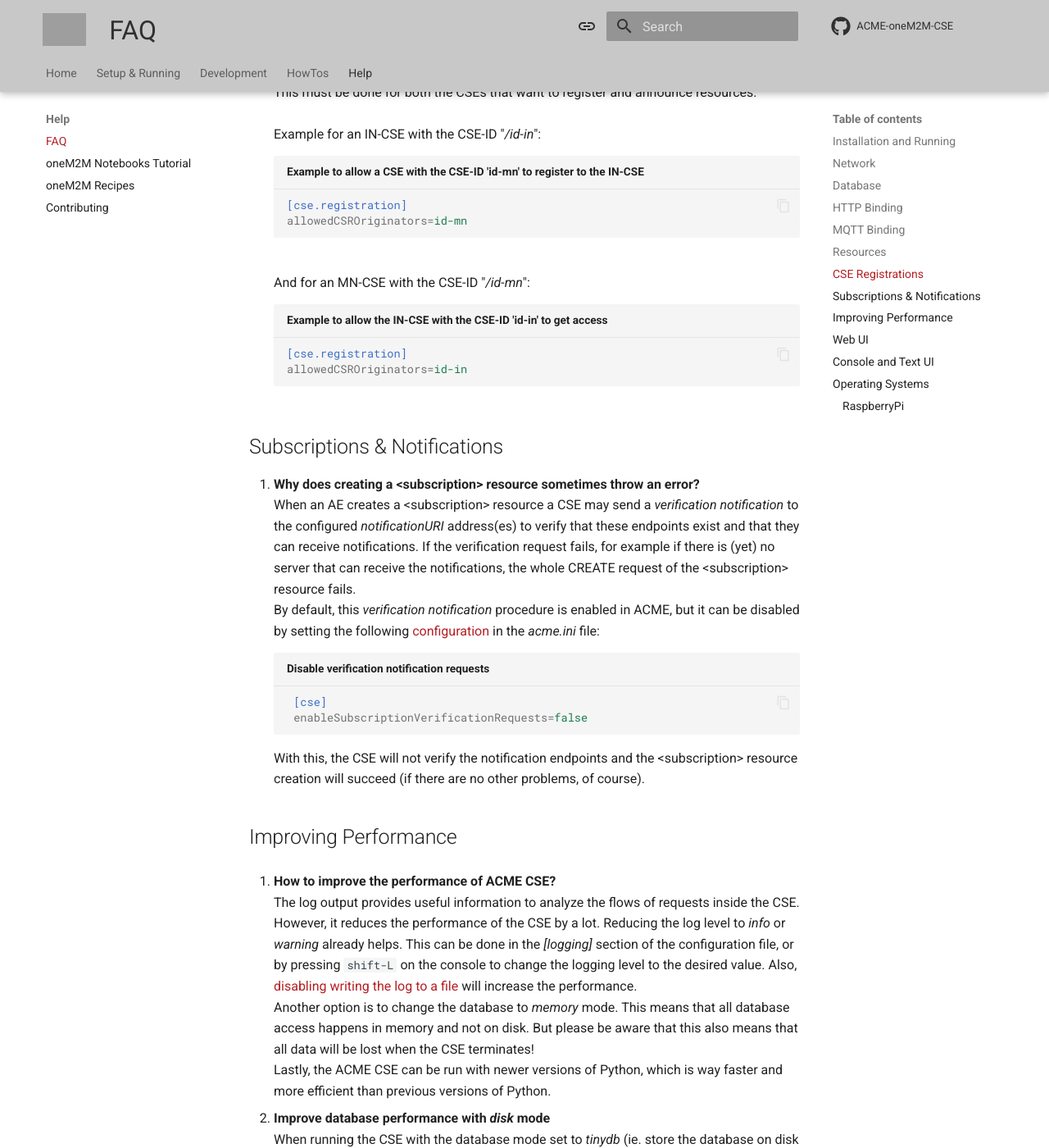
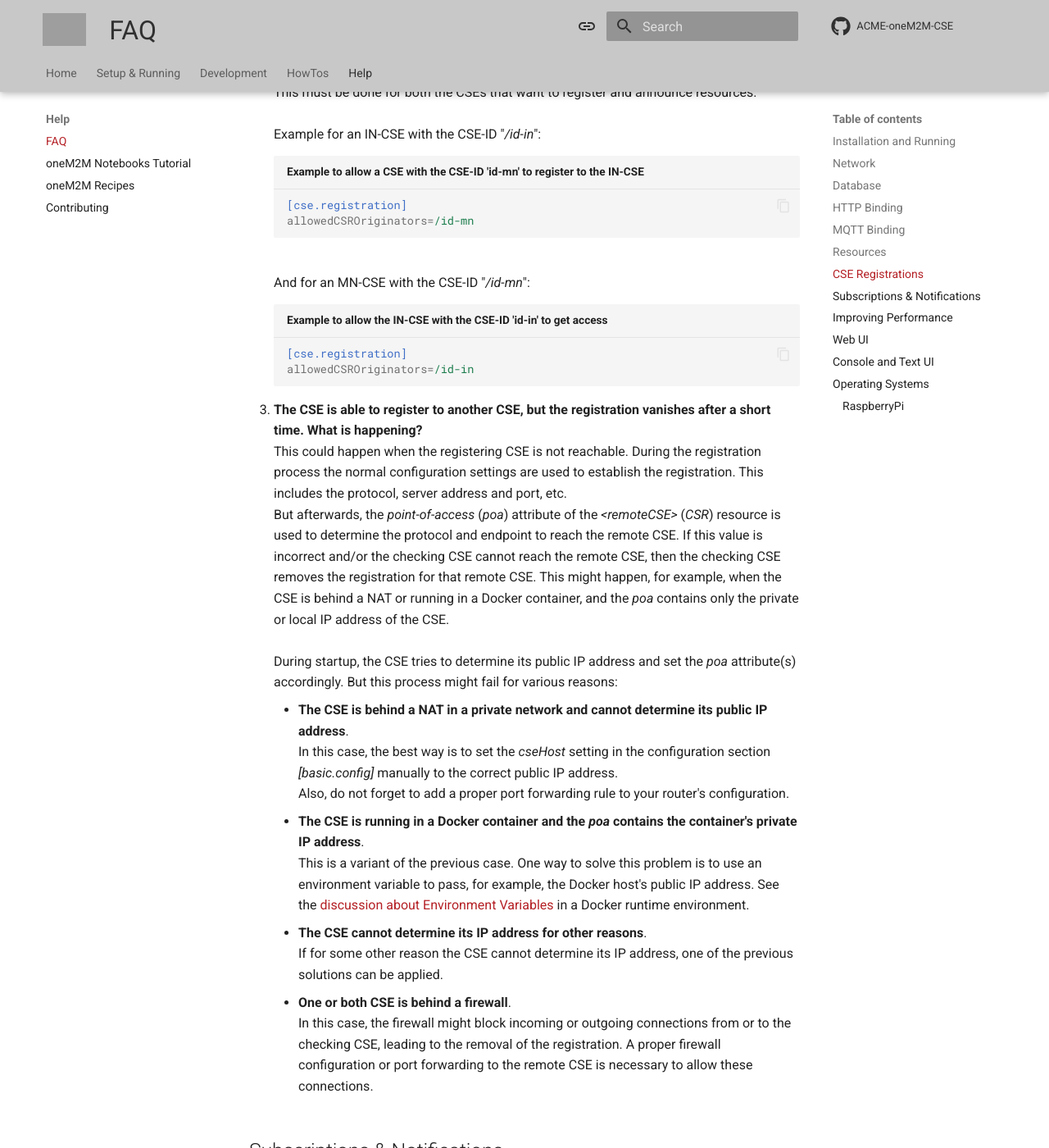
Before and after one commit to ankraft/ACME-oneM2M-CSE-mkdocs, an MkDocs documentation site: the page built from docs/help/FAQ.md, in a window 1280 px wide and 1400 px high, scrolled down 3324 px. Shown: the whole window at 82% size. Built offline with MkDocs 1.6.1 and Material for MkDocs 9.7.7, drawn with Linux system fonts in a browser that asks for light colours; comment, search, counter and statistics services are not loaded; grey boxes are pictures that could not be loaded.

Commit message:
Added FAQ discussion on IP address problems after registration

````diff
--- a/docs/help/FAQ.md
+++ b/docs/help/FAQ.md
@@ -80,9 +80,10 @@
 	This behaviour can be disabled by setting the configuration setting [`[cse.registration].checkLiveliness`](../setup/Configuration-cse.md#cse-registration) to *false*.
 	The check interval can be configured with the [`[cse.registration].checkInterval`](../setup/Configuration-cse.md#cse-registration) setting.
 
+
 1. **Why does my CSE not register to another CSE or announce resources?**
    One problem could be that the CSE has no access rights to register to the target CSE. To solve this, the CSE's originator (ie. the CSE's CSE-ID, for example "/id-mn") must be added to the target CSE's configuration file. The configuration section [cse.registration] has a setting *allowedCSROriginators*, which is a comma separated list of originators. Add the registering CSE's
-   CSE-ID (**without a leading slash!**) to this configuration section to allow access for this originator.
+   CSE-ID in ^^absolute^^{title="e.g. //MySP/id-in"} or ^^SP-relative^^{title="e.g. /id-in"} format to this configuration section to allow access for this originator.
    <br/>
    This must be done for both the CSEs that want to register and announce resources.
    </br>
@@ -90,16 +91,31 @@
 
 	```ini title="Example to allow a CSE with the CSE-ID 'id-mn' to register to the IN-CSE"
 	[cse.registration]
-	allowedCSROriginators=id-mn
+	allowedCSROriginators=/id-mn
 	```
    <br/>
    And for an MN-CSE with the CSE-ID "*/id-mn*":
 
 	```ini title="Example to allow the IN-CSE with the CSE-ID 'id-in' to get access"
 	[cse.registration]
-	allowedCSROriginators=id-in
+	allowedCSROriginators=/id-in
 	```
 
+1. **The CSE is able to register to another CSE, but the registration vanishes after a short time. What is happening?**
+  This could happen when the registering CSE is not reachable. During the registration process the normal configuration settings are used to establish the registration. This includes the protocol, server address and port, etc.
+  But afterwards, the *point-of-access* (*poa*) attribute of the *&lt;remoteCSE>* (*CSR*) resource is used to determine the protocol and endpoint to reach the remote CSE. If this value is incorrect and/or the checking CSE cannot reach the remote CSE, then the checking CSE removes the registration for that remote CSE. This might happen, for example, when the CSE is behind a NAT or running in a Docker container, and the *poa* contains only the private or local IP address of the CSE.
+  <br/>
+  During startup, the CSE tries to determine its public IP address and set the *poa* attribute(s) accordingly. But this process might fail for various reasons:
+  	- **The CSE is behind a NAT in a private network and cannot determine its public IP address**.
+	In this case, the best way is to set the *cseHost* setting in the configuration section *[basic.config]* manually to the correct public IP address.
+	Also, do not forget to add a proper port forwarding rule
+	to your router's configuration.
+ 	- **The CSE is running in a Docker container and the *poa* contains the container's private IP address**.
+	This is a variant of the previous case. One way to solve this problem is to use an environment variable to pass, for example, the Docker host's public IP address. See the [discussion about Environment Variables](../howtos/Docker.md#environment-variables) in a Docker runtime environment.
+  	- **The CSE cannot determine its IP address for other reasons**.
+	If for some other reason the CSE cannot determine its IP address, one of the previous solutions can be applied.
+	- **One or both CSE is behind a firewall**.
+	In this case, the firewall might block incoming or outgoing connections from or to the checking CSE, leading to the removal of the registration. A proper firewall configuration or port forwarding to the remote CSE is necessary to allow these connections.
 
 ## Subscriptions & Notifications
 
--- a/mkdocs.yml
+++ b/mkdocs.yml
@@ -88,6 +88,10 @@ markdown_extensions:
   - def_list
   - footnotes
   - md_in_html
+  - pymdownx.caret
+  - pymdownx.mark
+  - pymdownx.tilde
+
   - pymdownx.details
   - pymdownx.emoji:
       emoji_index: !!python/name:material.extensions.emoji.twemoji
@@ -139,6 +143,7 @@ nav:
     - 'Supported Features':
       - 'oneM2M': 'home/Supported.md'
       - 'CSE Runtime': 'home/SupportedRuntime.md'
+    - 'FAQ': 'help/FAQ.md'
     - 'Roadmap': 'home/Roadmap.md'
     - 'LICENSE': 'home/License.md'
     - 'Acknowledgements': 'home/Acknowledgements.md'
````
